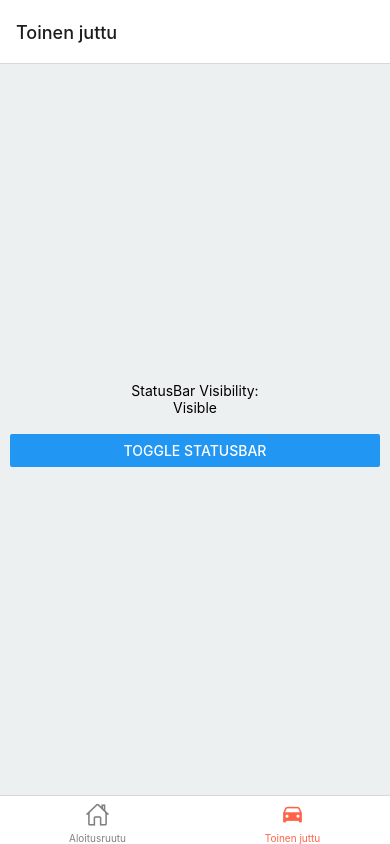
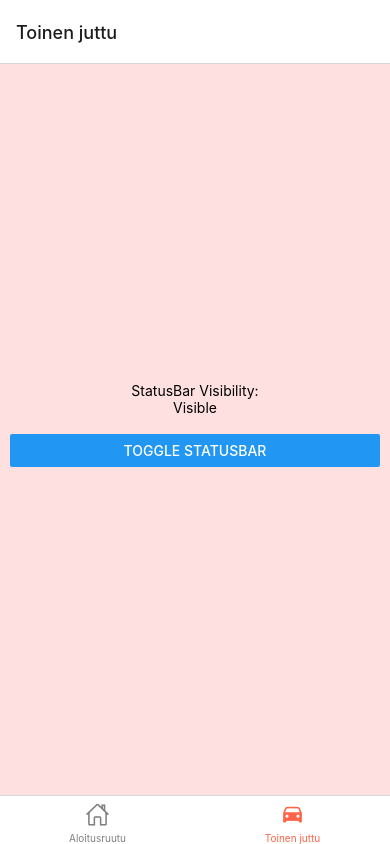
Before and after one commit to jukkaprami/ajokilsat, a React Native app: screen /other in a window 390 px wide. Built offline with nearby package versions, Linux system fonts and the light colour scheme.

Commit message:
Tyylityksiä

```diff
--- a/App.tsx
+++ b/App.tsx
@@ -6,6 +6,7 @@ import {
     Button,
     SafeAreaView,
     StatusBar,
+    StatusBarStyle,
     StyleSheet,
     Text,
     View,
@@ -28,6 +29,7 @@ const getScreenOptions = ({route}) => ({
     ),
     tabBarActiveTintColor: 'tomato',
     tabBarInactiveTintColor: 'gray',
+    headerShown: true,
 });
 
 export default function App() {
@@ -65,13 +67,8 @@ function StatusBarTogglerView() {
     const changeStatusBarVisibility = () => setHidden(!hidden);
 
     return (
-        <SafeAreaView style={styles.container}>
-            <StatusBar
-                animated={true}
-                backgroundColor="#61dafb"
-                barStyle={'default'}
-                hidden={hidden}
-            />
+        <View style={styles.container}>
+            <StatusBar {...{hidden, ...styles.statusBar}} />
             <Text style={styles.textStyle}>
                 StatusBar Visibility:{'\n'}
                 {hidden ? 'Hidden' : 'Visible'}
@@ -82,7 +79,7 @@ function StatusBarTogglerView() {
                     onPress={changeStatusBarVisibility}
                 />
             </View>
-        </SafeAreaView>
+        </View>
     );
 }
 
@@ -90,7 +87,12 @@ const styles = StyleSheet.create({
     container: {
         flex: 1,
         justifyContent: 'center',
-        backgroundColor: '#ECF0F1',
+        backgroundColor: '#ffe0e0',
+    },
+    statusBar: {
+        animated: true,
+        backgroundColor: '#f080a0',
+        barStyle: 'default' as StatusBarStyle,
     },
     buttonsContainer: {
         padding: 10,
```
